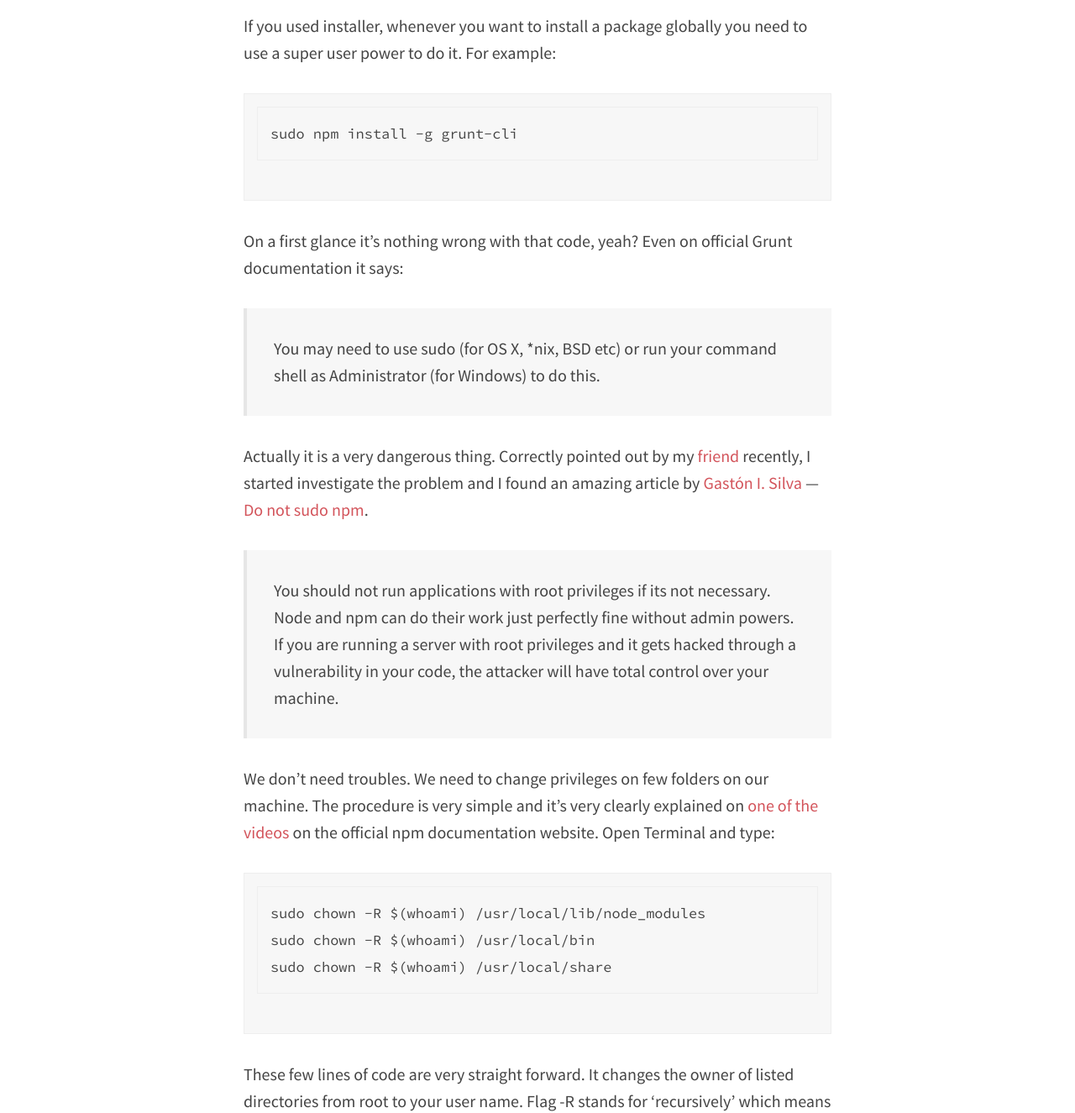
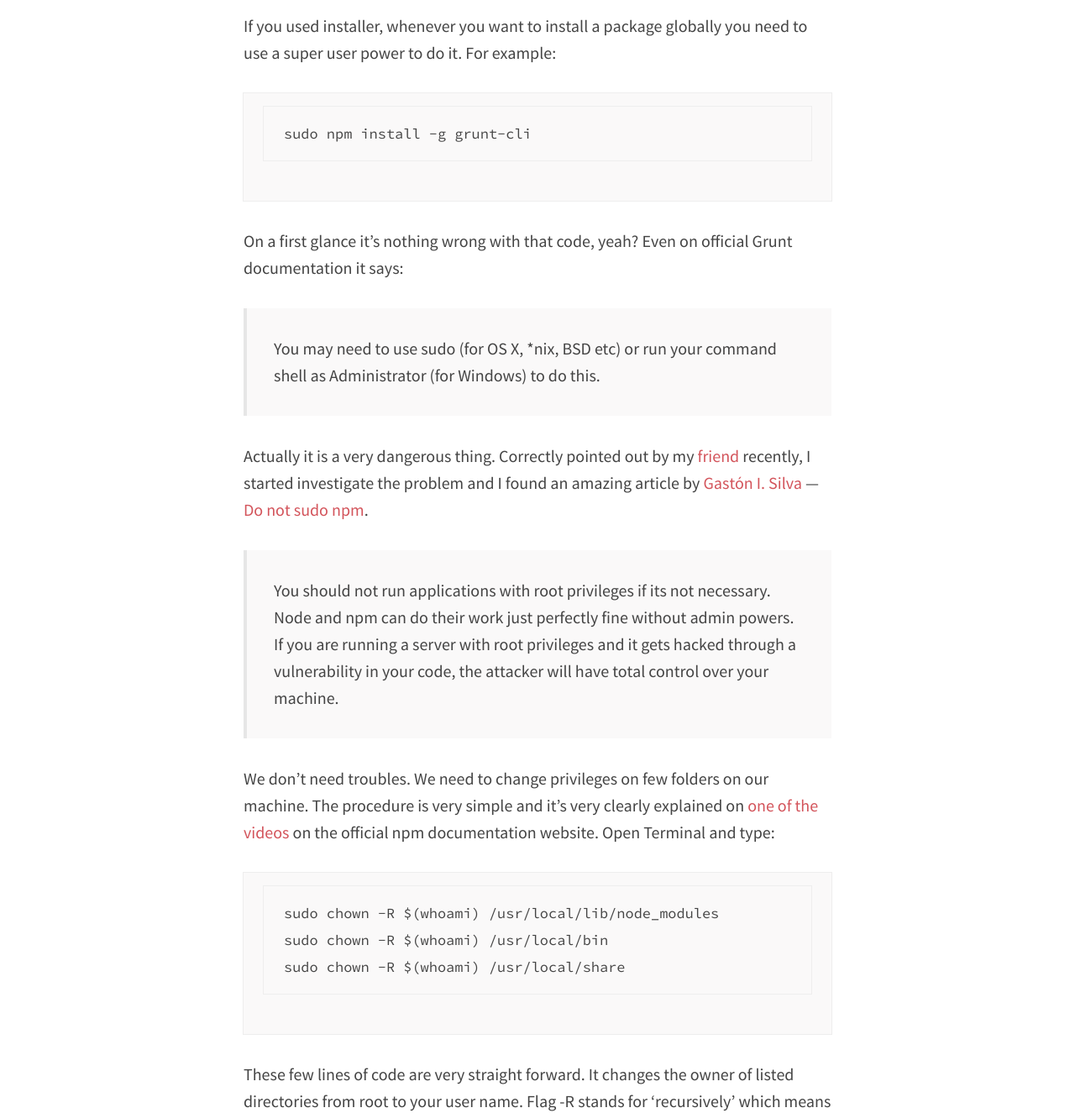
Before and after one commit to kimruddock/pawelgrzybek.github.io, a Jekyll site: the page built from _posts/2015-08-05-fix-priviliges-and-never-again-use-sudo-with-npm.md, in a window 1280 px wide. Shown: the part 529-1854 px from the top of the page at 84% size. Built offline with Jekyll 4.4.1, drawn with Linux system fonts in a browser that asks for light colours; comment, search, counter and statistics services are not loaded.

Commit message:
Minor tweaks to code blocks

```diff
--- a/_src/css/_global.css
+++ b/_src/css/_global.css
@@ -40,7 +40,7 @@
 :root {
   --color-text: #444;
   --color-border: #eee;
-  --color-gray: #f7f7f7;
+  --color-gray: #faf9f9;
   --color1: #d3545b;
   --ms: 100ms;
 }
--- a/_src/css/_syntax-highlighting.css
+++ b/_src/css/_syntax-highlighting.css
@@ -9,9 +9,9 @@
 
 .highlight {
   margin-bottom: 1.6rem;
-  padding: .8rem;
+  padding: .8rem 1.2rem;
   background: var(--color-gray);
-  box-shadow: inset 0 0 0 1px var(--color-border);
+  box-shadow: 0 0 0 1px var(--color-border);
 
   .c {
     color: #998;
```
Also changed, not shown: _includes/main.css.
